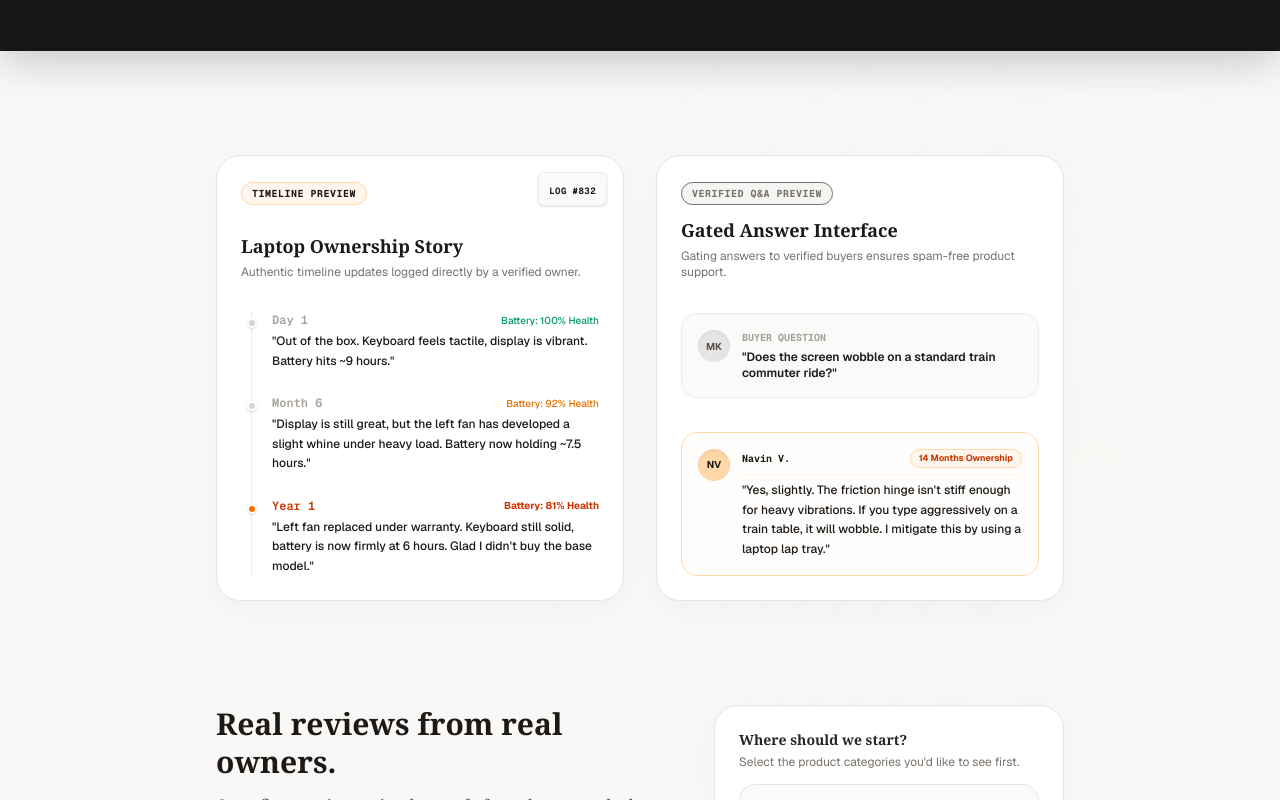
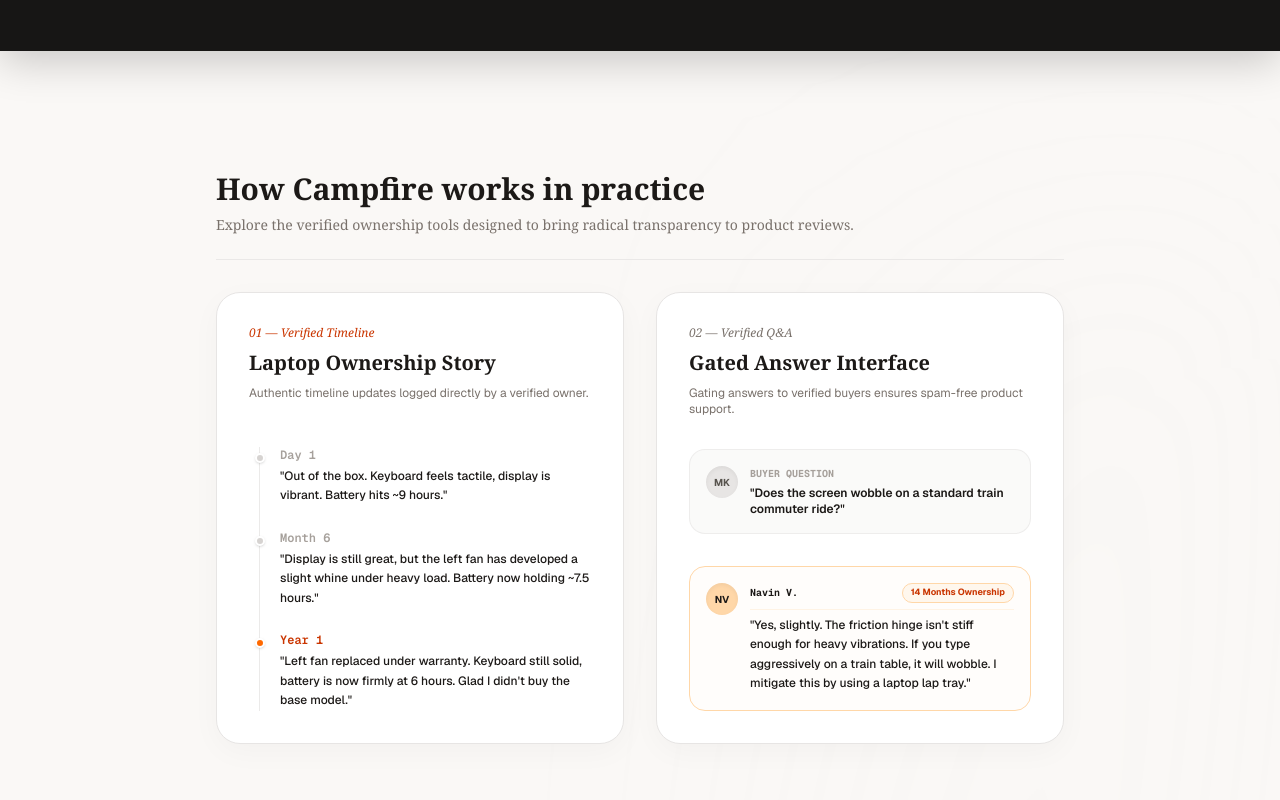
Before and after one commit to Hexraei/Campfire, a Next.js app in the folder apps/web/: page / in a window 1280 px wide. Shown: the part 1780-2580 px from the top of the page. Built offline with nearby package versions, Linux system fonts and the light colour scheme; no server answers.

Commit message:
Refine Interactive Previews section: add title, remove badges and battery stats

```diff
--- a/apps/web/src/app/page.tsx
+++ b/apps/web/src/app/page.tsx
@@ -286,39 +286,36 @@
           </section>
 
           {/* New Section: Interactive Visual Timeline & Verified Q&A Previews */}
-          <section className="flex flex-col gap-4 py-2 md:py-4">
+          <section className="flex flex-col gap-8 py-4 md:py-8">
+
+            {/* Section Header */}
+            <div className="flex flex-col gap-2 border-b border-stone-200/80 pb-6">
+              <h2 className="text-2xl md:text-3xl font-serif font-bold text-stone-900">
+                How Campfire works in practice
+              </h2>
+              <p className="text-sm text-stone-500 font-serif">
+                Explore the verified ownership tools designed to bring radical transparency to product reviews.
+              </p>
+            </div>
 
             <div className="grid grid-cols-1 sm:grid-cols-2 gap-8">
 
               {/* Visual Timeline Preview Card (Redesigned for authenticity/attractiveness) */}
-              <div className="p-6 rounded-3xl border border-stone-200 bg-white shadow-[0_8px_30px_rgb(0,0,0,0.03)] hover:border-stone-300/90 transition-all duration-300 flex flex-col justify-between gap-6 relative overflow-hidden">
+              <div className="p-6 md:p-8 rounded-3xl border border-stone-200 bg-white shadow-[0_8px_30px_rgb(0,0,0,0.03)] hover:border-stone-300/90 transition-all duration-300 flex flex-col justify-between gap-8 relative overflow-hidden">
 
-                {/* Corner Log ID Badge */}
-                <div className="absolute top-4 right-4 pointer-events-none">
-                  <div className="bg-stone-50 border border-stone-200/60 px-2.5 py-1 rounded-md shadow-sm">
-                    <span className="text-[9px] font-mono font-bold text-stone-450 tracking-wider">
-                      LOG #832
-                    </span>
+                <div className="flex flex-col gap-2">
+                  <div className="text-xs font-serif italic text-orange-700 font-medium">
+                    01 — Verified Timeline
                   </div>
-                </div>
-
-                <div>
-                  <span className="text-[10px] font-mono font-bold text-orange-850 bg-orange-50 border border-orange-200 px-2.5 py-1 rounded-full uppercase tracking-wider">
-                    TIMELINE PREVIEW
-                  </span>
-                </div>
-
-                <div>
-                  <h3 className="font-serif font-bold text-stone-850 text-lg mt-1">Laptop Ownership Story</h3>
-                  <p className="text-xs text-stone-500 mt-1">Authentic timeline updates logged directly by a verified owner.</p>
+                  <h3 className="font-serif font-bold text-stone-850 text-xl">Laptop Ownership Story</h3>
+                  <p className="text-xs text-stone-500">Authentic timeline updates logged directly by a verified owner.</p>
                 </div>
 
                 <div className="flex flex-col gap-6 border-l border-stone-200/80 pl-5 ml-2.5 mt-2">
                   <div className="relative">
                     <div className="absolute top-1.5 left-[-25px] w-2.5 h-2.5 rounded-full bg-stone-300 border-2 border-white shadow-sm" />
-                    <div className="flex items-center justify-between text-xs font-mono font-semibold text-stone-400">
-                      <span>Day 1</span>
-                      <span className="text-[10px] text-emerald-600 font-medium font-sans">Battery: 100% Health</span>
+                    <div className="text-xs font-mono font-semibold text-stone-400">
+                      Day 1
                     </div>
                     <div className="text-xs text-stone-850 font-medium mt-1 leading-relaxed">
                       "Out of the box. Keyboard feels tactile, display is vibrant. Battery hits ~9 hours."
@@ -327,9 +324,8 @@
 
                   <div className="relative">
                     <div className="absolute top-1.5 left-[-25px] w-2.5 h-2.5 rounded-full bg-stone-300 border-2 border-white shadow-sm" />
-                    <div className="flex items-center justify-between text-xs font-mono font-semibold text-stone-400">
-                      <span>Month 6</span>
-                      <span className="text-[10px] text-amber-600 font-medium font-sans">Battery: 92% Health</span>
+                    <div className="text-xs font-mono font-semibold text-stone-400">
+                      Month 6
                     </div>
                     <div className="text-xs text-stone-850 font-medium mt-1 leading-relaxed">
                       "Display is still great, but the left fan has developed a slight whine under heavy load. Battery now holding ~7.5 hours."
@@ -338,9 +334,8 @@
 
                   <div className="relative">
                     <div className="absolute top-1.5 left-[-25px] w-2.5 h-2.5 rounded-full bg-orange-500 border-2 border-white shadow-sm" />
-                    <div className="flex items-center justify-between text-xs font-mono font-semibold text-orange-700">
-                      <span>Year 1</span>
-                      <span className="text-[10px] text-orange-700 font-bold font-sans">Battery: 81% Health</span>
+                    <div className="text-xs font-mono font-semibold text-orange-700">
+                      Year 1
                     </div>
                     <div className="text-xs text-stone-850 font-medium mt-1 leading-relaxed">
                       "Left fan replaced under warranty. Keyboard still solid, battery is now firmly at 6 hours. Glad I didn't buy the base model."
@@ -350,16 +345,17 @@
               </div>
 
               {/* Q&A Gated Answer Mockup Card (Redesigned for authenticity/attractiveness) */}
-              <div className="p-6 rounded-3xl border border-stone-200 bg-white shadow-[0_8px_30px_rgb(0,0,0,0.03)] hover:border-stone-300/90 transition-all duration-300 flex flex-col justify-between gap-6">
-                <div>
-                  <span className="text-[10px] font-mono font-bold text-stone-500 bg-stone-100 border border-stone-250 px-2.5 py-1 rounded-full uppercase tracking-wider">
-                    VERIFIED Q&A PREVIEW
-                  </span>
-                  <h3 className="font-serif font-bold text-stone-850 text-lg mt-3">Gated Answer Interface</h3>
-                  <p className="text-xs text-stone-500 mt-1">Gating answers to verified buyers ensures spam-free product support.</p>
+              <div className="p-6 md:p-8 rounded-3xl border border-stone-200 bg-white shadow-[0_8px_30px_rgb(0,0,0,0.03)] hover:border-stone-300/90 transition-all duration-300 flex flex-col justify-between gap-8">
+                <div className="flex flex-col gap-2">
+                  <div className="text-xs font-serif italic text-stone-500 font-medium">
+                    02 — Verified Q&A
+                  </div>
+                  <h3 className="font-serif font-bold text-stone-850 text-xl">Gated Answer Interface</h3>
+                  <p className="text-xs text-stone-500">Gating answers to verified buyers ensures spam-free product support.</p>
                 </div>
 
                 {/* Question */}
+
                 <div className="p-4 rounded-2xl bg-stone-50 border border-stone-200/60 flex gap-3">
                   <div className="w-8 h-8 rounded-full bg-stone-200 text-[10px] font-bold text-stone-600 flex items-center justify-center shrink-0 shadow-inner">
                     MK
```
